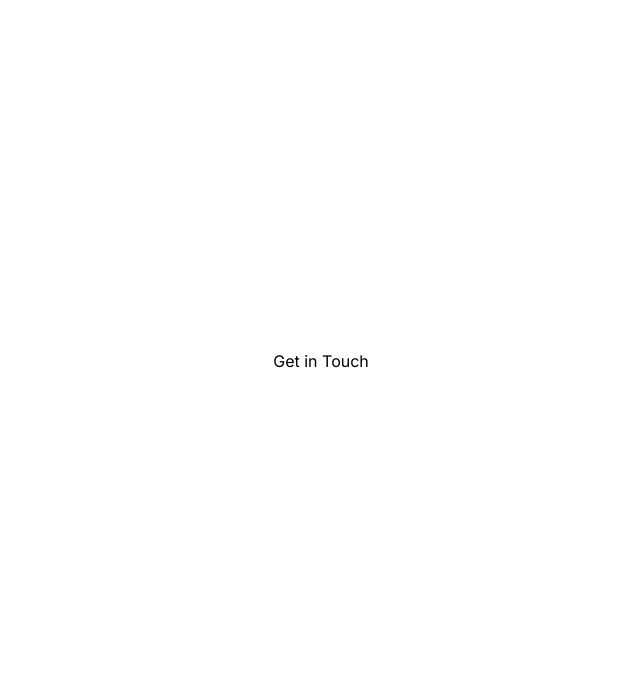
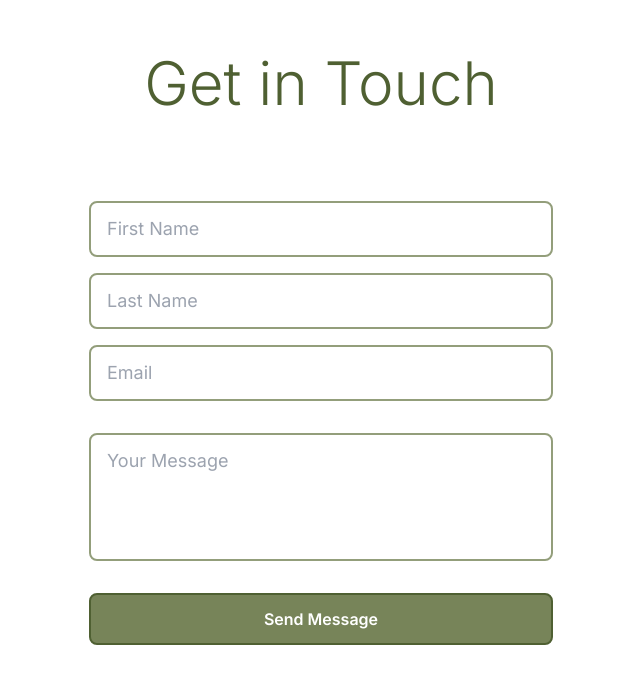
Before and after one commit to standard-t/personal-portfolio, a React (Vite) app: page / in a window 1280 px wide. Shown: the part 4671-5354 px from the top of the page, without its empty margins (479-1119 px from the left). Built offline with nearby package versions, Linux system fonts and the light colour scheme.

Commit message:
contact page made

```diff
--- a/src/components/Contact.jsx
+++ b/src/components/Contact.jsx
@@ -3,7 +3,16 @@ import React from 'react'
 const Contact = () => {
     return (
         <div id='contact' className='flex min-h-screen w-full flex-col items-center justify-center gap-16 p-8 '>
-            <h1 className=''>Get in Touch</h1>
+            <h1 className='text-center text-6xl font-light text-[#4f6032]'>Get in Touch</h1>
+            <form className=' flex w-full max-w-medium flex-col gap-8 rounded-lg p-6 md:max-w-lg lg:max-w-x'>
+                <div className='flex flex-col gap-4 '>
+                    <input type='text' placeholder='First Name' className='rounded-lg border-2 border-[#939e7b] px-4 py-3 text-lg outline-none transition-all duration-200 hover:bg-[#f3f7eb] focus:ring-2 focus:ring-[#4f6032]' />
+                    <input type='text' placeholder='Last Name' className='rounded-lg border-2 border-[#939e7b] px-4 py-3 text-lg outline-none transition-all duration-200 hover:bg-[#f3f7eb] focus:ring-2 focus:ring-[#4f6032]' />
+                    <input type='text' placeholder='Email' className='rounded-lg border-2 border-[#939e7b] px-4 py-3 text-lg outline-none transition-all duration-200 hover:bg-[#f3f7eb] focus:ring-2 focus:ring-[#4f6032]' />
+                </div>
+                <textarea placeholder='Your Message' className='h-32 w-full resize-none rounded-lg border-2 border-[#939e7b] px-4 py-3 text-lg outline-none transition-all duration-200 hover:bg-[#f3f7eb] focus:ring-2 focus:ring-[#4f6032]'></textarea>
+                <button className='rounded-lg border-2 border-[#4f6032] bg-[#778459] px-6 py-3 font-semibold text-white transition-all duration-200 hover:bg-[#4f6032]'>Send Message</button>
+            </form>
         </div>
     )
 }
```
